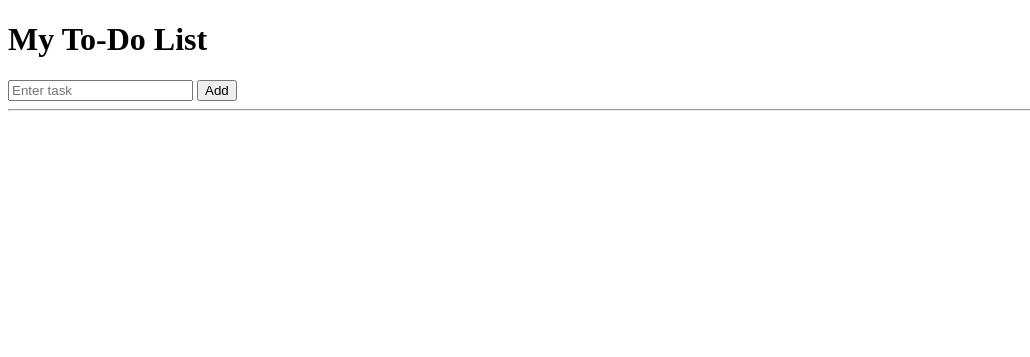
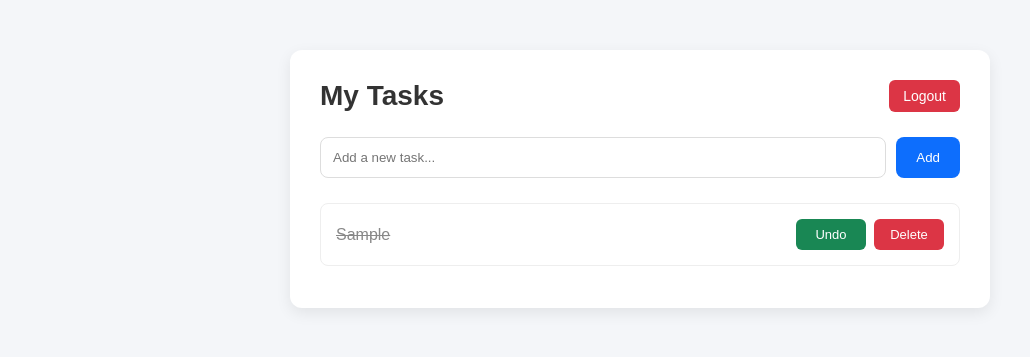
Before and after one commit to krimcy/to-do-list, a Flask app: page / in a window 1280 px wide. Shown: the top 357 px of the page, without its empty margins (0-1030 px from the left). Run offline with Flask 3, Linux system fonts and the light colour scheme; a user stored in the database is signed in; tables that the repository leaves empty hold one stand-in row (values such as "Sample post").

Commit message:
adding some more features in html files

```diff
--- a/templates/index.html
+++ b/templates/index.html
@@ -1,28 +1,192 @@
 <!DOCTYPE html>
-<html>
+<html lang="en">
 <head>
-    <title>To-Do List (No JS)</title>
+    <meta charset="UTF-8">
+    <title>My Tasks</title>
+
+    <style>
+        *{
+            margin:0;
+            padding:0;
+            box-sizing:border-box;
+            font-family:Arial, sans-serif;
+        }
+
+        body{
+            background:#f4f6f9;
+        }
+
+        .container{
+            max-width:700px;
+            margin:50px auto;
+            background:white;
+            padding:30px;
+            border-radius:12px;
+            box-shadow:0 5px 15px rgba(0,0,0,0.08);
+        }
+
+        .header{
+            display:flex;
+            justify-content:space-between;
+            align-items:center;
+            margin-bottom:25px;
+        }
+
+        h1{
+            color:#333;
+            font-size:28px;
+        }
+
+        .logout{
+            text-decoration:none;
+            background:#dc3545;
+            color:white;
+            padding:8px 14px;
+            border-radius:6px;
+            font-size:14px;
+        }
+
+        .logout:hover{
+            opacity:0.9;
+        }
+
+        .add-form{
+            display:flex;
+            gap:10px;
+            margin-bottom:25px;
+        }
+
+        .add-form input{
+            flex:1;
+            padding:12px;
+            border:1px solid #ddd;
+            border-radius:8px;
+            outline:none;
+        }
+
+        .add-form button{
+            border:none;
+            background:#0d6efd;
+            color:white;
+            padding:12px 20px;
+            border-radius:8px;
+            cursor:pointer;
+        }
+
+        .add-form button:hover{
+            background:#0b5ed7;
+        }
+
+        .task{
+            display:flex;
+            justify-content:space-between;
+            align-items:center;
+            padding:15px;
+            margin-bottom:12px;
+            border:1px solid #eee;
+            border-radius:8px;
+        }
+
+        .task-text{
+            flex:1;
+            color:#333;
+        }
+
+        .completed{
+            text-decoration:line-through;
+            color:#888;
+        }
+
+        .actions{
+            display:flex;
+            gap:8px;
+        }
+
+        .btn{
+            text-decoration:none;
+            color:white;
+            padding:8px 12px;
+            border-radius:6px;
+            font-size:13px;
+            min-width:70px;
+            text-align:center;
+        }
+
+        .done{
+            background:#198754;
+        }
+
+        .done:hover{
+            background:#157347;
+        }
+
+        .delete{
+            background:#dc3545;
+        }
+
+        .delete:hover{
+            background:#bb2d3b;
+        }
+
+        .empty{
+            text-align:center;
+            color:#777;
+            padding:25px 0;
+        }
+    </style>
 </head>
 <body>
 
-    <h1>My To-Do List</h1>
+<div class="container">
 
-    <!-- Add Task -->
-    <form action="/add" method="POST">
-        <input type="text" name="task" placeholder="Enter task" required>
+    <div class="header">
+        <h1>My Tasks</h1>
+        <a href="{{ url_for('logout') }}" class="logout">Logout</a>
+    </div>
+
+    <form class="add-form" action="{{ url_for('add') }}" method="POST">
+        <input
+            type="text"
+            name="task"
+            placeholder="Add a new task..."
+            required
+        >
         <button type="submit">Add</button>
     </form>
 
-    <hr>
-<!-- Task List -->
-    <ul>
-        {% for task in tasks %}
-            <li>
-                {{ task }}
-                <a href="/delete/{{ loop.index0 }}">Delete</a>
-            </li>
+    {% if todos %}
+        {% for todo in todos %}
+            <div class="task">
+
+                <div class="task-text {% if todo.completed %}completed{% endif %}">
+                    {{ todo.task }}
+                </div>
+
+                <div class="actions">
+                    <a href="{{ url_for('done', id=todo.id) }}"
+                       class="btn done">
+                        {% if todo.completed %}
+                            Undo
+                        {% else %}
+                            Done
+                        {% endif %}
+                    </a>
+
+                    <a href="{{ url_for('delete', id=todo.id) }}"
+                       class="btn delete">
+                        Delete
+                    </a>
+                </div>
+
+            </div>
         {% endfor %}
-    </ul>
+    {% else %}
+        <div class="empty">
+            No tasks added yet.
+        </div>
+    {% endif %}
+
+</div>
 
 </body>
 </html>
```
Also changed, not shown: model.py (+6 -1 lines), templates/base.html (+15 -2 lines), templates/login.html (+94 -7 lines), templates/register.html (+36 -25 lines), instance/todo.db.
